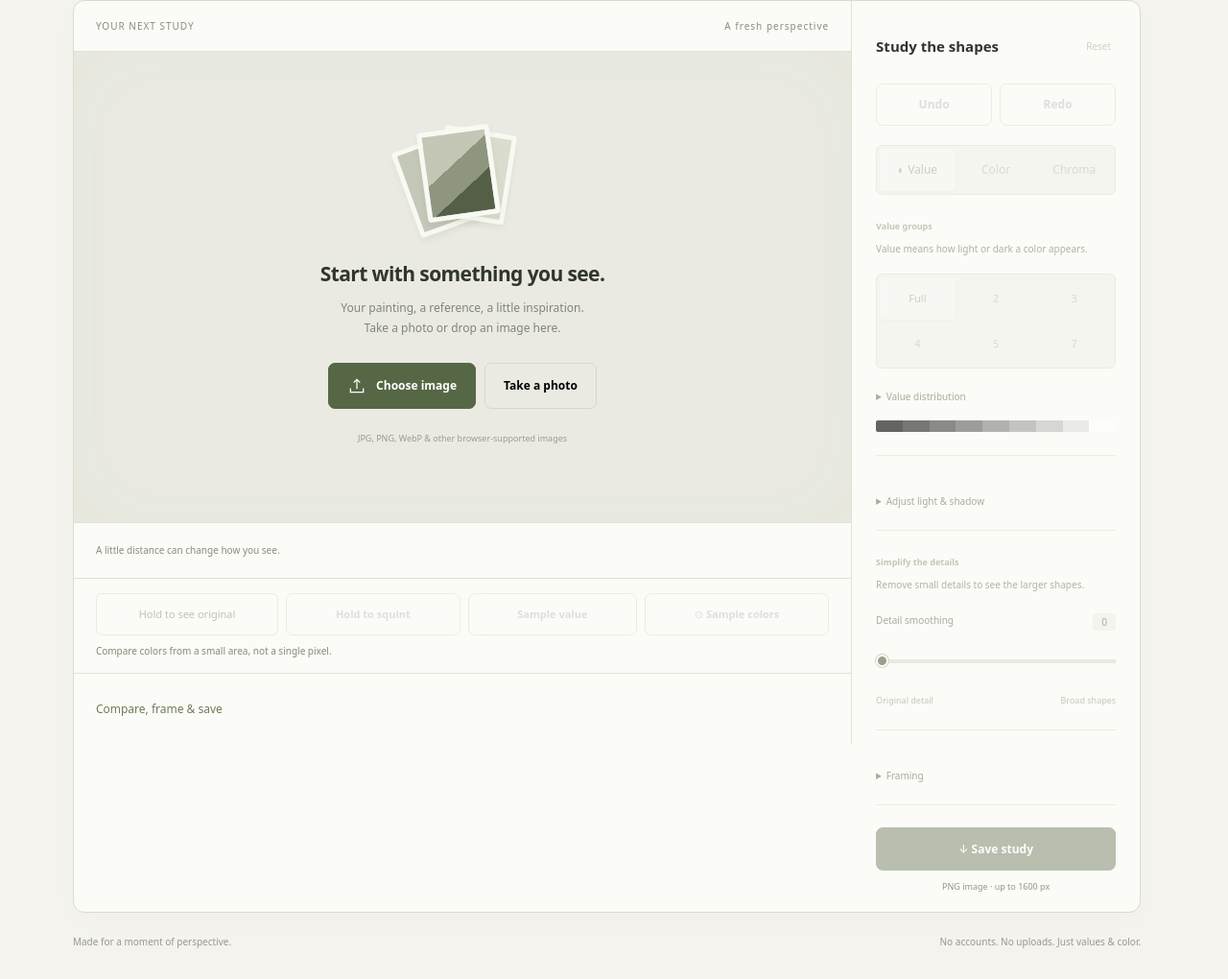
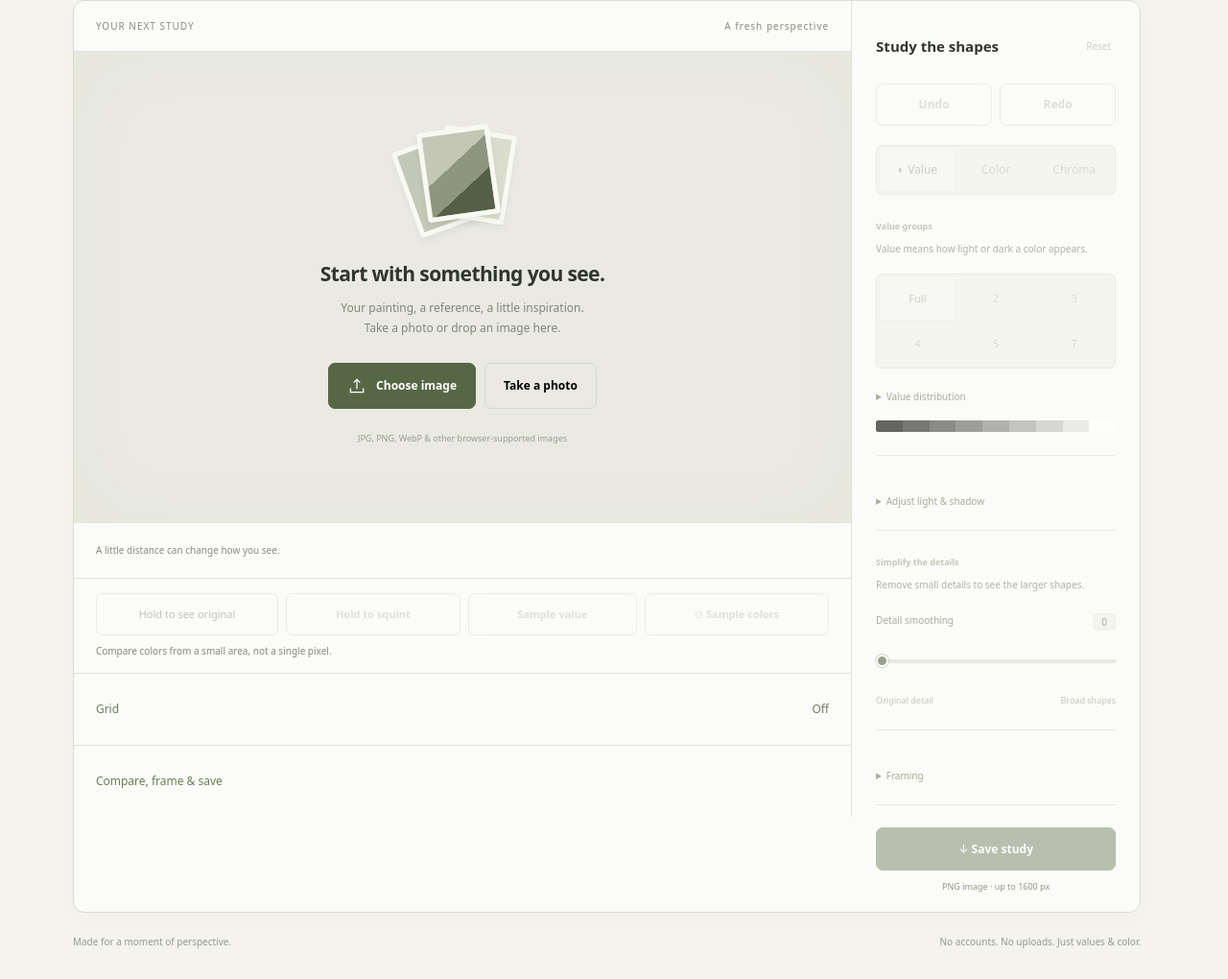
Before and after one commit to joppevos/value-study, a website built with Vite: page index.html in a window 1280 px wide. Shown: the part 301-1321 px from the top of the page at 96% size. Built offline with nearby package versions, Linux system fonts and the light colour scheme.

Commit message:
Add a simple grid slider for shape and proportion studies
Give Grid its own section beneath the image. Add a show/hide control and a slider for 2 by 2, 3 by 3, and 4 by 4 divisions.

Keep lines aligned with the preview and out of image pixels, samples, and exports. Cover grid controls, alignment, sampling, and hidden-control viewing in browser tests.

```diff
--- a/src/main.js
+++ b/src/main.js
@@ -44,6 +44,7 @@ document.querySelector('#app').innerHTML = `
         <div class="value-scale-options"><label for="value-steps">Scale steps<select id="value-steps"><option value="5">5 swatches</option><option value="10">10 swatches</option><option value="11" selected>11 swatches (0–10)</option></select></label><button id="clear-value" class="text-button">Clear sample</button></div>
         <p class="sample-note">Estimated Munsell value of the photo, from 0 black to 10 white. Swatch count does not change the image or value groups. Lighting, exposure, and your screen affect comparison.</p>
       </section>
+      <details id="grid-controls" class="workspace-tools"><summary>Grid <span id="grid-status">Off</span></summary><label class="check-label"><input id="show-grid" type="checkbox"/> Show grid</label><div class="range-control"><label for="grid">Grid divisions<output id="grid-count" for="grid">3 × 3</output></label><input id="grid" type="range" min="2" max="4" step="1" value="3" aria-valuetext="3 by 3 divisions" disabled/></div><p>Compare shapes and proportions in each section. The grid stays out of saved images.</p></details>
       <details class="workspace-tools"><summary>Compare, frame & save</summary><div id="workspace-tools"></div></details>
       <section id="sampler" class="sampler" aria-label="Color comparison" hidden>
         <div class="sample-heading"><div><h2>Look closer.</h2><p>Tap the image. Pin A, then choose B.</p></div><label class="sample-source-label" for="sample-source">Sample from<select id="sample-source"><option value="original">Original photo</option><option value="study">Processed study</option></select></label></div>
--- a/src/style.css
+++ b/src/style.css
@@ -182,3 +182,10 @@ canvas.sampling { touch-action:none; }
 }
 
 #photo-value-badge { position:absolute; top:8px; right:8px; pointer-events:none; padding:6px 9px; background:#fffffff0; color:#30352e; border-radius:4px; font-size:12px; box-shadow:0 1px 4px #0002; }
+
+#grid-controls summary { justify-content:space-between; }
+#grid-status { color:#737b65; font-size:12px; }
+#grid-controls .range-control label { flex-direction:row; align-items:center; justify-content:space-between; }
+#grid-controls input[type="range"] { min-height:44px; background:linear-gradient(#dce0d2,#dce0d2) center / 100% 4px no-repeat; }
+#grid-controls input[type="range"]:disabled { opacity:.4; cursor:default; }
+#grid-overlay path { vector-effect:non-scaling-stroke; stroke-width:1; filter:drop-shadow(0 0 1px #000); }
--- a/src/workspace.js
+++ b/src/workspace.js
@@ -25,7 +25,7 @@ async function decode(file, maxLongest = 1600) {
 
 export function setupWorkspace(app) {
   $('workspace-tools').innerHTML = `
-    <div class="tool-row"><button id="focus-view" class="button" aria-pressed="false">Hide controls</button><label>Surround<select id="surround"><option value="default">Soft gray</option><option value="white">White</option><option value="gray">Middle gray</option><option value="dark">Dark</option></select></label><label>Grid<select id="grid"><option value="none">None</option><option value="thirds">Thirds</option><option value="center">Center</option></select></label></div>
+    <div class="tool-row"><button id="focus-view" class="button" aria-pressed="false">Hide controls</button><label>Surround<select id="surround"><option value="default">Soft gray</option><option value="white">White</option><option value="gray">Middle gray</option><option value="dark">Dark</option></select></label></div>
     <details><summary>Reference & painting</summary><p>Open a second photo to compare large shapes. Controls and export apply to the image on the left. Switch images to edit the other photo.</p><div class="tool-row"><button id="add-companion" class="button" disabled>Open painting</button><button id="switch-images" class="button" disabled>Switch images</button><button id="remove-companion" class="button" disabled>Close comparison</button></div><label class="check-label"><input id="link-adjustments" type="checkbox"/> Link study adjustments</label><p>Both images share the same study view. Linked adjustments exclude framing. They do not correct exposure or lighting differences.</p><input id="companion-file" type="file" accept="image/*" hidden/>
     <details><summary>Align the second preview</summary><p>Move and scale the second preview to compare corresponding areas. Alignment affects this preview only.</p><label>Horizontal offset (%)<input id="align-x" type="range" min="-50" max="50" value="0"/></label><label>Vertical offset (%)<input id="align-y" type="range" min="-50" max="50" value="0"/></label><label>Scale (%)<input id="align-scale" type="range" min="25" max="200" value="100"/></label><button id="align-reset" class="button">Reset alignment</button></details></details>
     <details><summary>Study variations</summary><p>Keep up to eight variations for this photo during the session. Load one or place it beside the current study.</p><button id="add-variation" class="button" disabled>Keep variation</button><div id="variations" class="saved-list"></div></details>
@@ -44,10 +44,18 @@ export function setupWorkspace(app) {
   $('focus-view').onclick = () => focus(true); exit.onclick = () => focus(false);
   document.addEventListener('keydown', event => { if (event.key === 'Escape' && !exit.hidden) focus(false); });
   $('surround').onchange = () => document.querySelector('.comparison-pair').dataset.surround = $('surround').value;
-  $('grid').onchange = () => {
-    const positions = $('grid').value === 'thirds' ? [100 / 3, 200 / 3] : $('grid').value === 'center' ? [50] : [];
+  function updateGrid() {
+    const divisions = Number($('grid').value), visible = $('show-grid').checked;
+    $('grid').disabled = !visible;
+    $('grid').setAttribute('aria-valuetext', `${divisions} by ${divisions} divisions`);
+    $('grid-count').textContent = `${divisions} × ${divisions}`;
+    $('grid-status').textContent = visible ? `${divisions} × ${divisions}` : 'Off';
+    const positions = visible ? Array.from({ length: divisions - 1 }, (_, i) => (i + 1) * 100 / divisions) : [];
     $('grid-overlay').innerHTML = positions.map(p => `<path d="M${p} 0V100M0 ${p}H100"/>`).join('');
-  };
+  }
+  $('grid').oninput = updateGrid;
+  $('show-grid').onchange = updateGrid;
+  updateGrid();
 
   let companion = null, companionWorker = null, companionGeneration = 0, loadGeneration = 0, swapping = false;
   let variations = [], exportWorker = null;
```
Also changed, not shown: TODO.md (+1 -1 lines), tests/study.spec.js (+28 -5 lines), README.md.
